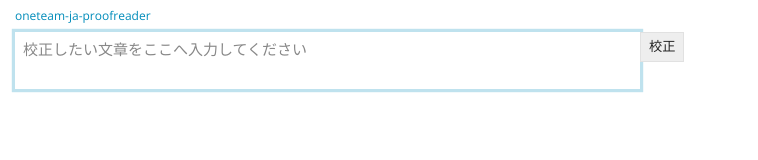
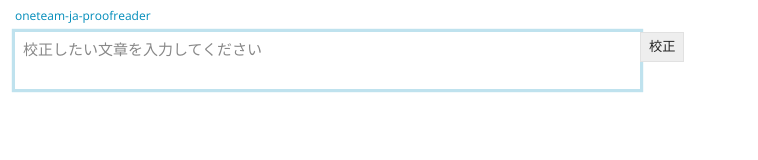
Before and after one commit to oneteam-dev/oneteam-ja-proofreader, a React app: page / in a window 1280 px wide. Shown: the top 160 px of the page, without its empty margins (0-758 px from the left). Built offline with nearby package versions, Linux system fonts and the light colour scheme; the HTML template or start-up script is replaced by a standard one.

Commit message:
Fix wording

```diff
--- a/src/containers/App.js
+++ b/src/containers/App.js
@@ -47,7 +47,7 @@ export default class App extends Component {
                 onChange={this.handleValueChange}
                 innerRef={c => this.input = c}
                 className={s.textarea}
-                placeholder='校正したい文章をここへ入力してください'
+                placeholder='校正したい文章を入力してください'
               />
             </Col>
             <Col xs='1' className={s.secCenter}>
```
